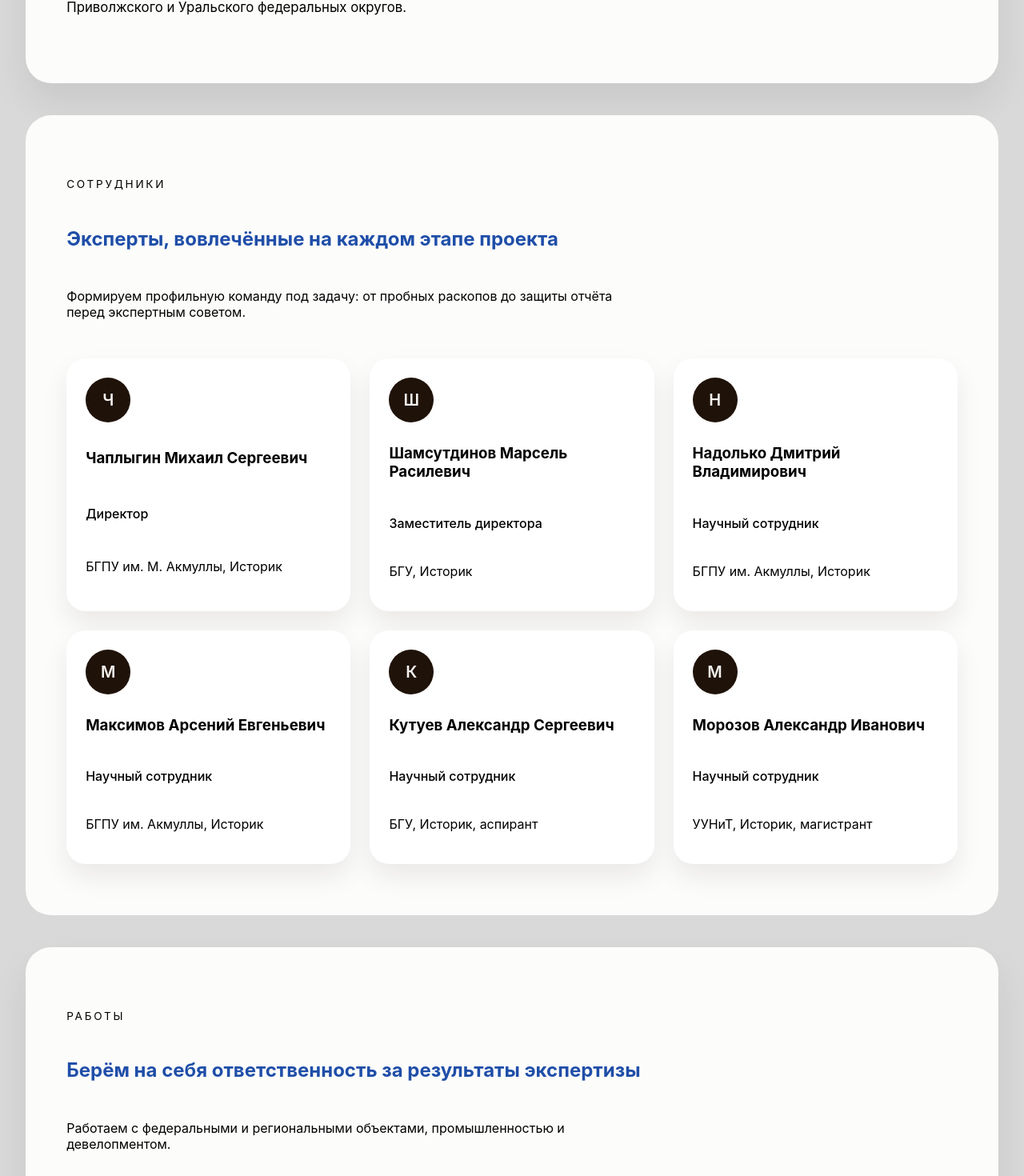
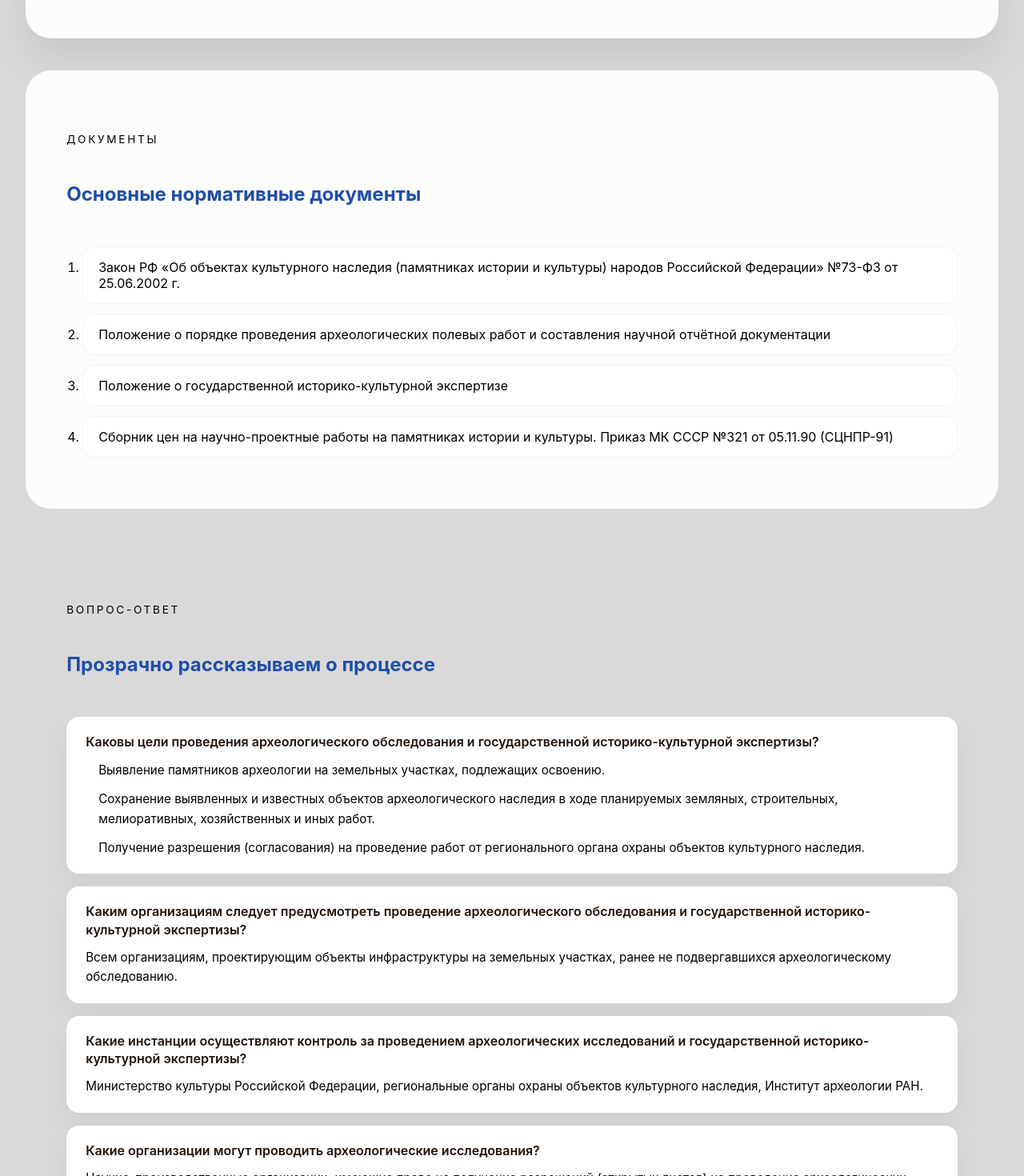
Before and after one commit to deathcoding/Archeology, a React (Vite) app: page / in a window 1280 px wide. Shown: the part 1087-2557 px from the top of the page at 80% size. Built offline with nearby package versions, Linux system fonts and the light colour scheme.

Commit message:
censor team

```diff
--- a/src/pages/landing/ui/LandingPage.tsx
+++ b/src/pages/landing/ui/LandingPage.tsx
@@ -12,6 +12,7 @@ import {
   SiteFooter,
   TeamSection,
   WorksSection,
+  ContactSection,
 } from "@/widgets";
 
 export function LandingPage() {
@@ -22,9 +23,9 @@ export function LandingPage() {
         <main>
           <Hero />
           <AboutSection />
-          <TeamSection />
-          <WorksSection />
-          <ReviewsSection />
+          {/* <TeamSection /> */}
+          {/* <WorksSection /> */}
+          {/* <ReviewsSection /> */}
           <DocumentsSection />
           <FaqSection />
           <ExpertiseSection />
--- a/src/shared/data/nav.ts
+++ b/src/widgets/nav-bar/data/nav.ts
@@ -1,8 +1,8 @@
 export const navItems = [
   { id: "about", label: "О нас" },
-  { id: "team", label: "Сотрудники" },
-  { id: "works", label: "Работы" },
-  { id: "reviews", label: "Отзывы" },
+  // { id: "team", label: "Сотрудники" },
+  // { id: "works", label: "Работы" },
+  // { id: "reviews", label: "Отзывы" },
   { id: "documents", label: "Документы" },
   { id: "faq", label: "Вопрос-ответ" },
   { id: "expertise", label: "Проведение экспертизы" },
--- a/src/widgets/nav-bar/ui/NavBar.tsx
+++ b/src/widgets/nav-bar/ui/NavBar.tsx
@@ -1,6 +1,6 @@
 import { useState } from "react";
 import Logo from "@/shared/assets/images/Logo.png";
-import { navItems } from "@/shared/data/nav";
+import { navItems } from "@/widgets/nav-bar/data/nav";
 import styles from "./NavBar.module.css";
 
 export function NavBar() {
--- a/src/widgets/team-section/ui/TeamSection.tsx
+++ b/src/widgets/team-section/ui/TeamSection.tsx
@@ -24,12 +24,6 @@ const teamMembers = [
     role: "Научный сотрудник",
     organization: "БГПУ им. Акмуллы",
     details: "Историк"
-  },
-  {
-    name: "Кутуев Александр Сергеевич",
-    role: "Научный сотрудник",
-    organization: "БГУ",
-    details: "Историк, аспирант"
   },
   {
     name: "Морозов Александр Иванович",
```
Also changed, not shown: 1 other file (tests, documents, lock files or other folders).
